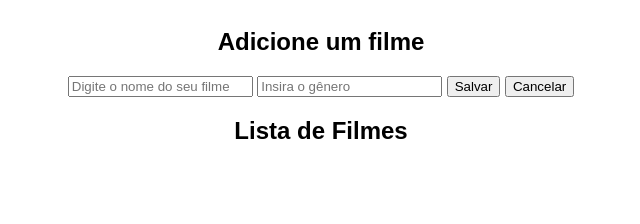
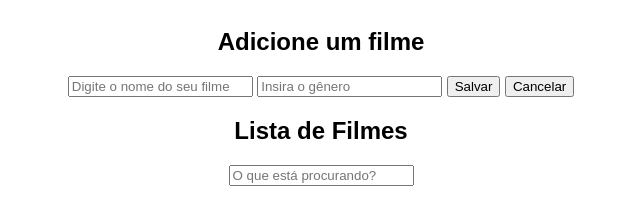
Before and after one commit to JoseCarlos-Filho/lista-de-filme, a plain HTML site: page index.html in a window 1280 px wide. Shown: the whole page, without its empty margins (319-959 px from the left). Drawn offline with nearby package versions, Linux system fonts and the light colour scheme; no server answers.

Commit message:
feat: adicionando campo de pesquisa de filme

```diff
--- a/index.html
+++ b/index.html
@@ -23,6 +23,9 @@
   <section id="lista-filmes-container">
 
     <h2>Lista de Filmes</h2>
+    <section id="busca-filmes-container">
+      <input type="text" id="busca-filmes" placeholder="O que está procurando?" />
+    </section>
     <ul id="lista-filmes"></ul>
 
   </section>
```
